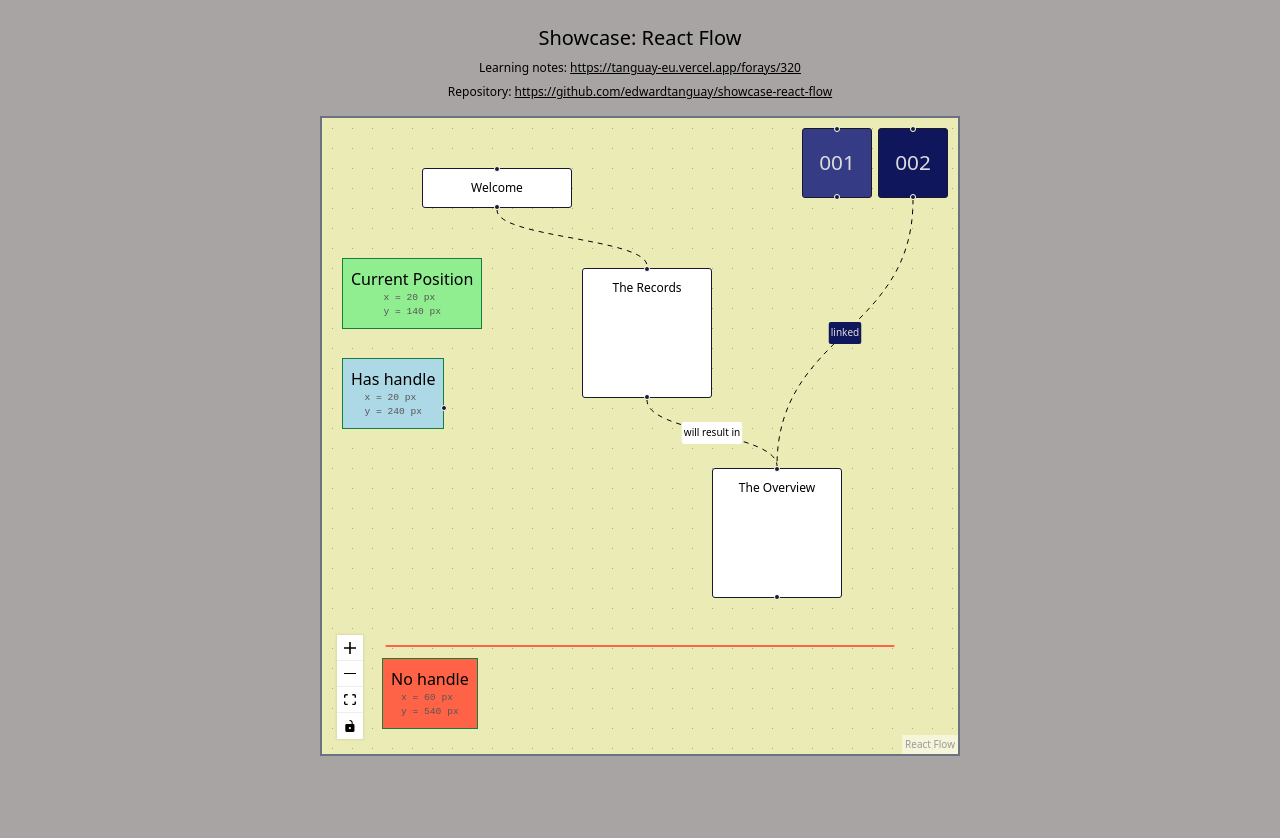
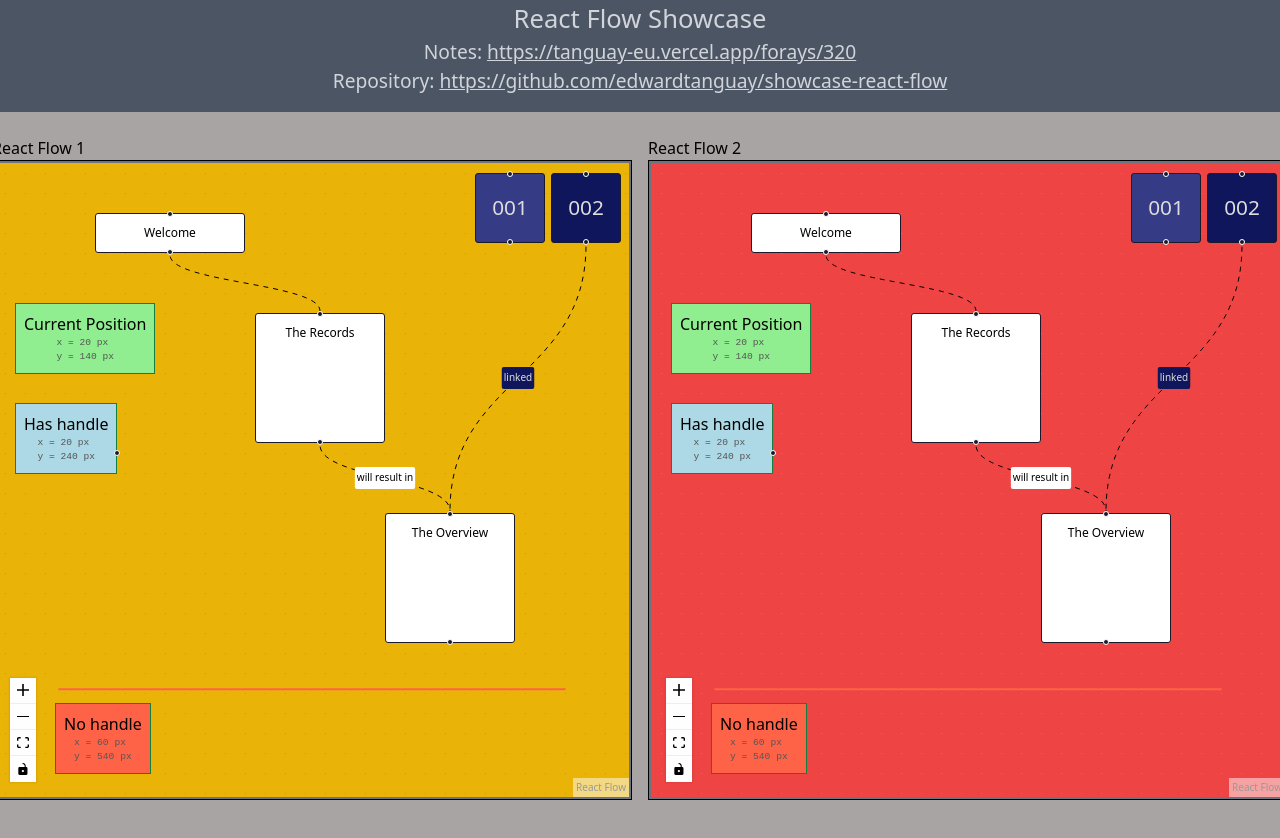
Before and after one commit to edwardtanguay/showcase-react-flow, a React (Vite) app: page / in a window 1280 px wide. Shown: the top 838 px of the page. Before the commit the page ends 804 px from the top, so only its background shows below. Built offline with nearby package versions, Linux system fonts and the light colour scheme.

Commit message:
two flow areas

```diff
--- a/index.html
+++ b/index.html
@@ -7,33 +7,8 @@
 		<title>React Flow starter (Vite + TS)</title>
 		<script type="module" defer src="/src/main.tsx"></script>
 	</head>
-	<body class="flex flex-col">
-		<div class="w-full flex justify-center mt-6">
-			<p class="text-xl w-[25rem] text-center">Showcase: React Flow</p>
-		</div>
-		<div class="w-full flex justify-center">
-			<div>
-				<p class="text-xs w-[25rem] mt-2 text-center">
-					Learning notes:
-					<a
-						class="underline"
-						target="_blank"
-						href="https://tanguay-eu.vercel.app/forays/320"
-						>https://tanguay-eu.vercel.app/forays/320</a
-					>
-				</p>
-				<p class="text-xs w-[25rem] mt-2 text-center">
-					Repository:
-					<a
-						class="underline"
-						target="_blank"
-						href="https://github.com/edwardtanguay/showcase-react-flow"
-						>https://github.com/edwardtanguay/showcase-react-flow</a
-					>
-				</p>
-			</div>
-		</div>
-		<div class="w-full flex justify-center">
+	<body>
+		<div>
 			<div id="root"></div>
 		</div>
 	</body>
--- a/src/App.tsx
+++ b/src/App.tsx
@@ -40,8 +40,38 @@
 
 	return (
 		<>
+			<header className=" bg-gray-600 px-2 pb-4 text-center text-gray-300 mb-6">
+				<h1 className="m-0 p-0 text-[1rem] md:text-[1.6rem]" >React Flow Showcase</h1>
+				<div className="text-[.6rem] md:text-[1.2rem]">
+					<p className="text-center">
+						Notes:{' '}
+						<a
+							className="underline"
+							target="_blank"
+							href="https://tanguay-eu.vercel.app/forays/320"
+						>https://tanguay-eu.vercel.app/forays/320</a
+						>
+					</p>
+					<p className="text-center">
+						Repository:{' '}
+						<a
+							className="underline"
+							target="_blank"
+							href="https://github.com/edwardtanguay/showcase-react-flow"
+						>https://github.com/edwardtanguay/showcase-react-flow</a
+						>
+					</p>
+				</div>
+				<div className="block md:hidden -mb-1 mt-3 bg-gray-800 text-yellow-200 italic">
+					This site not yet optimized for mobile view.
+				</div>
+			</header>
+			<div style={{ display: 'flex', alignItems: 'flex-start', justifyContent: 'center', gap: '1rem', width: '100%', height: '80rem' }}>
+				<section>
+					<h2>React Flow 1</h2>
+					<div style={{ width: '40rem', height: '40rem', border: '1px solid black' }}>
 						<ReactFlow
-				className="border-2 border-gray-500"
+							className="bg-yellow-500 border-2 border-gray-500"
 							nodes={nodes}
 							nodeTypes={nodeTypes}
 							edges={edges}
@@ -53,6 +83,27 @@
 							<Controls />
 							<DividerLine />
 						</ReactFlow>
+					</div>
+				</section>
+				<section>
+					<h2>React Flow 2</h2>
+					<div style={{ width: '40rem', height: '40rem', border: '1px solid black' }}>
+						<ReactFlow
+							className="bg-red-500 border-2 border-gray-500"
+							nodes={nodes}
+							nodeTypes={nodeTypes}
+							edges={edges}
+							onNodesChange={onNodesChange}
+							onEdgesChange={onEdgesChange}
+							onConnect={onConnect}
+						>
+							<Background />
+							<Controls />
+							<DividerLine />
+						</ReactFlow>
+					</div>
+				</section>
+			</div>
 		</>
 	);
 }
--- a/src/index.css
+++ b/src/index.css
@@ -4,15 +4,6 @@
 
 body {
   background-color: #a8a4a4;
-  display: flex;
-  justify-content: center;
-}
-
-#root {
-  margin: 1rem 3rem 3rem 3rem;
-  height: 40rem;
-  width: 40rem;
-  background-color: rgb(235, 235, 181);
 }
 
 .positionArea {
--- a/src/nodes/index.ts
+++ b/src/nodes/index.ts
@@ -52,7 +52,7 @@
 	},
 	{
 		id: "7",
-		data: { label: "No handle", bgcolor: "beige", hasHandle: false },
+		data: { label: "No handle", bgcolor: "blue", hasHandle: false },
 		type: "position-logger",
 		position: { x: 60, y: 540 },
 		height: 100,
```
Lines whose indentation alone changed are shown as unchanged.
